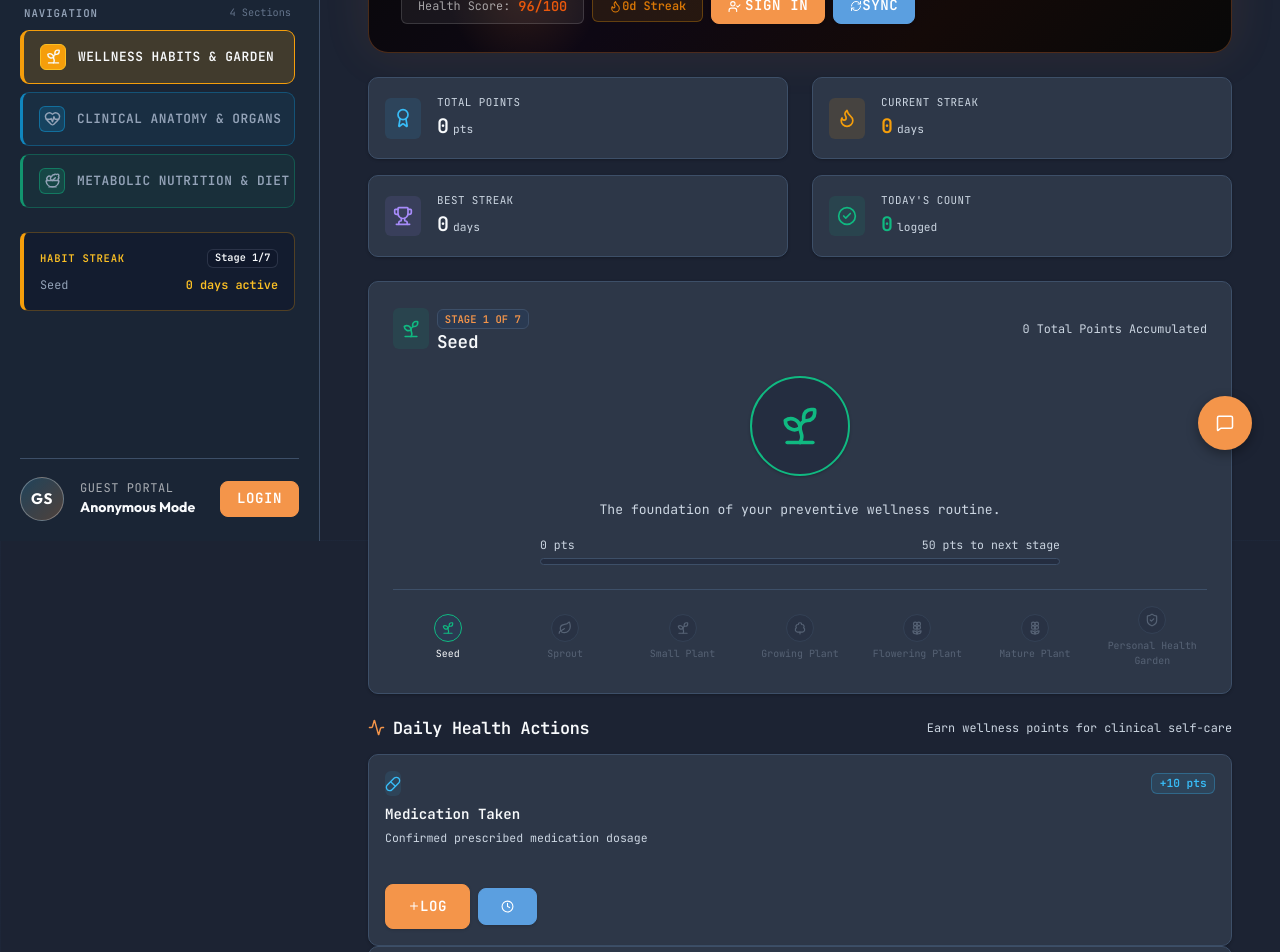
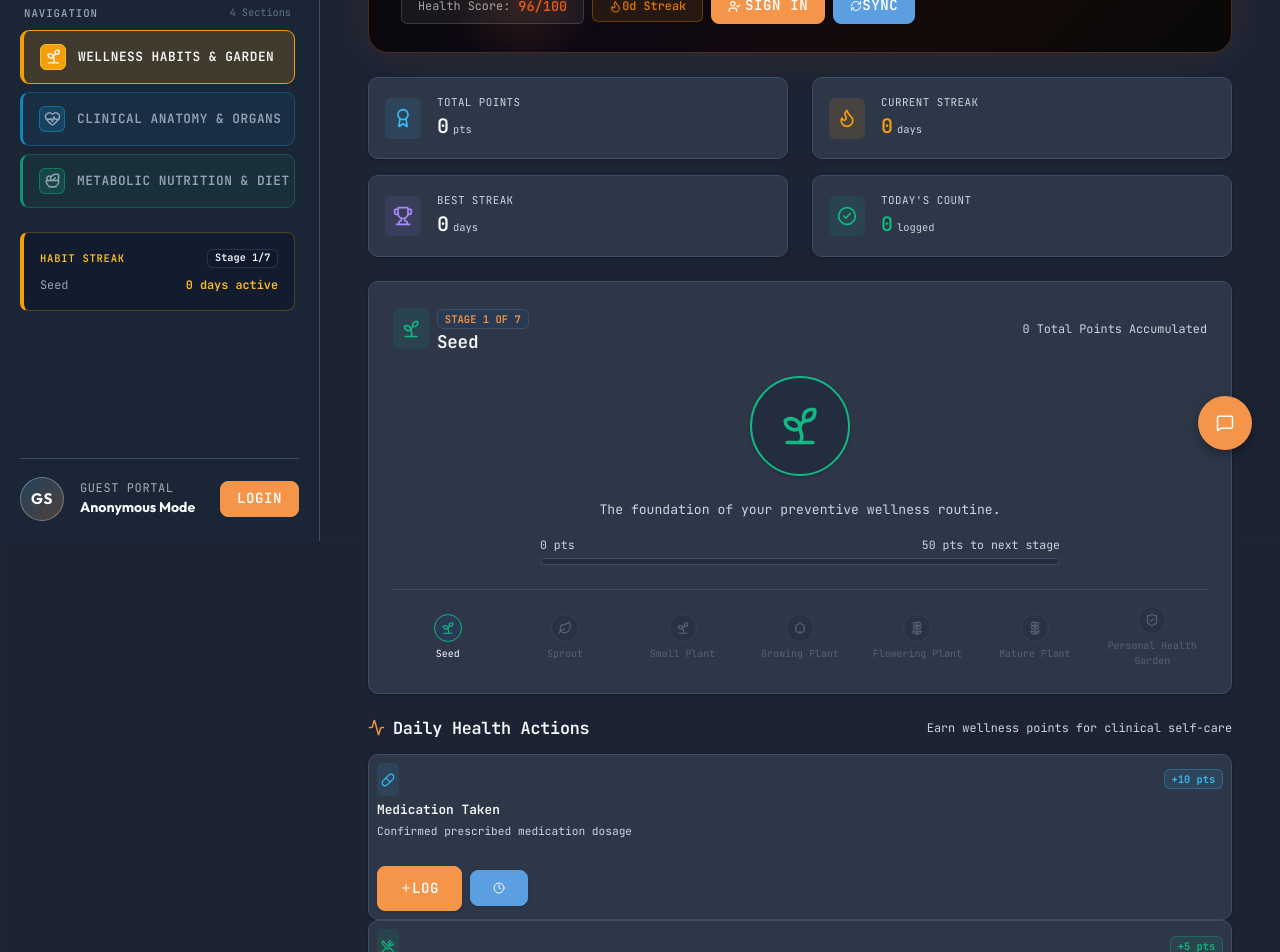
Before and after one commit to SAILESH2508/MedFusion-AI, a React (Vite) app in the folder frontend/: page /digital-twin in a window 1280 px wide. Shown: the part 260-1212 px from the top of the page. Built offline with nearby package versions, Linux system fonts and the light colour scheme.

Commit message:
feat(ui): compact Daily Health Actions tiles in Wellness Garden section

```diff
--- a/frontend/src/pages/digital-twin/IntegratedGardenSection.jsx
+++ b/frontend/src/pages/digital-twin/IntegratedGardenSection.jsx
@@ -139,7 +139,7 @@ export default function IntegratedGardenSection({
       {/* ─── Stats Strip ─── */}
       <div className="row g-3">
         <div className="col-6 col-lg-3">
-          <div className="glass-card p-3 d-flex align-items-center gap-3" style={{ borderRadius: '12px', border: '1px solid var(--border)' }}>
+          <div className="glass-card p-3 d-flex align-items-center gap-3" style={{ borderRadius: '10px', border: '1px solid var(--border)' }}>
             <div className="p-2 rounded-3" style={{ background: 'rgba(56, 189, 248, 0.1)', color: '#38bdf8' }}>
               <Award size={20} />
             </div>
@@ -149,14 +149,14 @@ export default function IntegratedGardenSection({
               </span>
               <span className="fw-bold font-monospace" style={{ fontSize: '1.25rem', color: 'var(--text-primary)' }}>
                 {gardenData.total_points}
-                <span className="text-secondary fw-normal ms-1" style={{ fontSize: '0.7rem' }}>pts</span>
+                <span className="text-secondary fw-normal ms-1" style={{ fontSize: '0.65rem' }}>pts</span>
               </span>
             </div>
           </div>
         </div>
 
         <div className="col-6 col-lg-3">
-          <div className="glass-card p-3 d-flex align-items-center gap-3" style={{ borderRadius: '12px', border: '1px solid var(--border)' }}>
+          <div className="glass-card p-3 d-flex align-items-center gap-3" style={{ borderRadius: '10px', border: '1px solid var(--border)' }}>
             <div className="p-2 rounded-3" style={{ background: 'rgba(245, 158, 11, 0.12)', color: '#f59e0b' }}>
               <Flame size={20} />
             </div>
@@ -166,14 +166,14 @@ export default function IntegratedGardenSection({
               </span>
               <span className="fw-bold font-monospace" style={{ fontSize: '1.25rem', color: '#f59e0b' }}>
                 {gardenData.current_streak}
-                <span className="text-secondary fw-normal ms-1" style={{ fontSize: '0.7rem' }}>days</span>
+                <span className="text-secondary fw-normal ms-1" style={{ fontSize: '0.65rem' }}>days</span>
               </span>
             </div>
           </div>
         </div>
 
         <div className="col-6 col-lg-3">
-          <div className="glass-card p-3 d-flex align-items-center gap-3" style={{ borderRadius: '12px', border: '1px solid var(--border)' }}>
+          <div className="glass-card p-3 d-flex align-items-center gap-3" style={{ borderRadius: '10px', border: '1px solid var(--border)' }}>
             <div className="p-2 rounded-3" style={{ background: 'rgba(167, 139, 250, 0.1)', color: '#a78bfa' }}>
               <Trophy size={20} />
             </div>
@@ -183,14 +183,14 @@ export default function IntegratedGardenSection({
               </span>
               <span className="fw-bold font-monospace" style={{ fontSize: '1.25rem', color: 'var(--text-primary)' }}>
                 {gardenData.best_streak}
-                <span className="text-secondary fw-normal ms-1" style={{ fontSize: '0.7rem' }}>days</span>
+                <span className="text-secondary fw-normal ms-1" style={{ fontSize: '0.65rem' }}>days</span>
               </span>
             </div>
           </div>
         </div>
 
         <div className="col-6 col-lg-3">
-          <div className="glass-card p-3 d-flex align-items-center gap-3" style={{ borderRadius: '12px', border: '1px solid var(--border)' }}>
+          <div className="glass-card p-3 d-flex align-items-center gap-3" style={{ borderRadius: '10px', border: '1px solid var(--border)' }}>
             <div className="p-2 rounded-3" style={{ background: 'rgba(16, 185, 129, 0.1)', color: '#10b981' }}>
               <CheckCircle2 size={20} />
             </div>
@@ -200,7 +200,7 @@ export default function IntegratedGardenSection({
               </span>
               <span className="fw-bold font-monospace" style={{ fontSize: '1.25rem', color: '#10b981' }}>
                 {gardenData.today_activity_count ?? (gardenData.today_activities || []).length}
-                <span className="text-secondary fw-normal ms-1" style={{ fontSize: '0.7rem' }}>logged</span>
+                <span className="text-secondary fw-normal ms-1" style={{ fontSize: '0.65rem' }}>logged</span>
               </span>
             </div>
           </div>
@@ -330,34 +330,34 @@ export default function IntegratedGardenSection({
             const ActionIcon = action.icon;
 
             return (
-              <div key={action.type} className="col-12 col-sm-6 col-lg-4 col-xl" style={{ minWidth: '180px' }}>
+              <div key={action.type} className="col-12 col-sm-6 col-lg-4" style={{ minWidth: '150px' }}>
                 <div
-                  className="glass-card p-3 d-flex flex-column justify-content-between h-100"
+                  className="glass-card p-2 d-flex flex-column justify-content-between h-100"
                   style={{
-                    borderRadius: '12px',
+                    borderRadius: '10px',
                     border: `1px solid ${action.border}`,
                     background: 'var(--bg-card)',
                   }}
                 >
                   <div>
-                    <div className="d-flex align-items-center justify-content-between mb-2">
-                      <div className="p-1.5 rounded-2" style={{ background: action.bg, color: action.color }}>
-                        <ActionIcon size={16} />
+                    <div className="d-flex align-items-center justify-content-between mb-1">
+                      <div className="p-1 rounded-2" style={{ background: action.bg, color: action.color }}>
+                        <ActionIcon size={14} />
                       </div>
-                      <span className="badge font-monospace" style={{ background: action.bg, color: action.color, border: `1px solid ${action.border}`, fontSize: '0.7rem' }}>
+                      <span className="badge font-monospace" style={{ background: action.bg, color: action.color, border: `1px solid ${action.border}`, fontSize: '0.65rem' }}>
                         +{action.points} pts
                       </span>
                     </div>
 
-                    <div className="fw-bold mb-1" style={{ fontSize: '0.88rem', color: 'var(--text-primary)' }}>
+                    <div className="fw-bold mb-1" style={{ fontSize: '0.8rem', color: 'var(--text-primary)' }}>
                       {action.label}
                     </div>
-                    <p className="text-secondary" style={{ fontSize: '0.72rem', lineHeight: '1.4', minHeight: '30px' }}>
+                    <p className="text-secondary" style={{ fontSize: '0.7rem', lineHeight: '1.3', minHeight: '22px' }}>
                       {action.description}
                     </p>
                   </div>
 
-                  <div className="mt-2">
+                  <div className="mt-1">
                     {isNoteActive ? (
                       <div className="d-flex flex-column gap-2">
                         <input
@@ -381,7 +381,7 @@ export default function IntegratedGardenSection({
                             onClick={() => handleLogActivity(action.type, action.points, activeNote)}
                             disabled={isLoading}
                             className="btn-clinical primary d-flex align-items-center gap-1.5 font-monospace text-uppercase"
-                            style={{ fontSize: '0.7rem', borderRadius: '6px', padding: '6px 14px', width: 'auto' }}
+                            style={{ fontSize: '0.68rem', borderRadius: '6px', padding: '3px 10px', width: 'auto' }}
                           >
                             {isLoading ? <RefreshCw size={12} className="animate-spin" /> : <Check size={12} />}
                             <span>{isLoading ? 'Saving...' : 'Confirm'}</span>
@@ -389,7 +389,7 @@ export default function IntegratedGardenSection({
                           <button
                             onClick={() => { setSelectedActivityForNote(null); setActiveNote(''); }}
                             className="btn-clinical secondary d-flex align-items-center gap-1 font-monospace text-uppercase"
-                            style={{ fontSize: '0.7rem', borderRadius: '6px', padding: '6px 10px', width: 'auto' }}
+                            style={{ fontSize: '0.68rem', borderRadius: '6px', padding: '3px 8px', width: 'auto' }}
                             title="Cancel"
                           >
                             <X size={12} />
@@ -403,7 +403,7 @@ export default function IntegratedGardenSection({
                           onClick={() => handleLogActivity(action.type, action.points)}
                           disabled={isLoading}
                           className="btn-clinical primary d-flex align-items-center gap-1.5 font-monospace text-uppercase"
-                          style={{ fontSize: '0.7rem', borderRadius: '6px', padding: '6px 14px', width: 'auto' }}
+                          style={{ fontSize: '0.68rem', borderRadius: '6px', padding: '3px 10px', width: 'auto' }}
                         >
                           {isLoading ? <RefreshCw size={12} className="animate-spin" /> : <Plus size={12} />}
                           <span>{isLoading ? 'Logging...' : 'Log'}</span>
@@ -412,9 +412,9 @@ export default function IntegratedGardenSection({
                           onClick={() => { setSelectedActivityForNote(action.type); setActiveNote(''); }}
                           title="Add note with activity"
                           className="btn-clinical secondary d-flex align-items-center justify-content-center"
-                          style={{ borderRadius: '6px', padding: '6px 10px', flexShrink: 0 }}
+                          style={{ borderRadius: '6px', padding: '3px 8px', flexShrink: 0 }}
                         >
-                          <Clock size={13} />
+                          <Clock size={12} />
                         </button>
                       </div>
                     )}
@@ -477,7 +477,7 @@ export default function IntegratedGardenSection({
                       style={{ background: 'var(--bg-surface)', border: '1px solid var(--border)' }}
                     >
                       <div className="d-flex align-items-center gap-2.5">
-                        <div className="p-1.5 rounded-2" style={{ background: cfg.bg, color: cfg.color }}>
+                        <div className="p-1 rounded-2" style={{ background: cfg.bg, color: cfg.color }}>
                           <Icon size={14} />
                         </div>
                         <div>
@@ -485,7 +485,7 @@ export default function IntegratedGardenSection({
                             {cfg.label}
                           </div>
                           {item.note && (
-                            <div className="text-secondary" style={{ fontSize: '0.7rem' }}>
+                            <div className="text-secondary" style={{ fontSize: '0.65rem' }}>
                               {item.note}
                             </div>
                           )}
@@ -516,7 +516,7 @@ export default function IntegratedGardenSection({
                   Milestone Badges
                 </h4>
               </div>
-              <span className="font-monospace text-secondary" style={{ fontSize: '0.7rem' }}>
+              <span className="font-monospace text-secondary" style={{ fontSize: '0.65rem' }}>
                 {(gardenData.achievements_earned || []).length}/{GARDEN_ACHIEVEMENTS.length}
               </span>
             </div>
```
